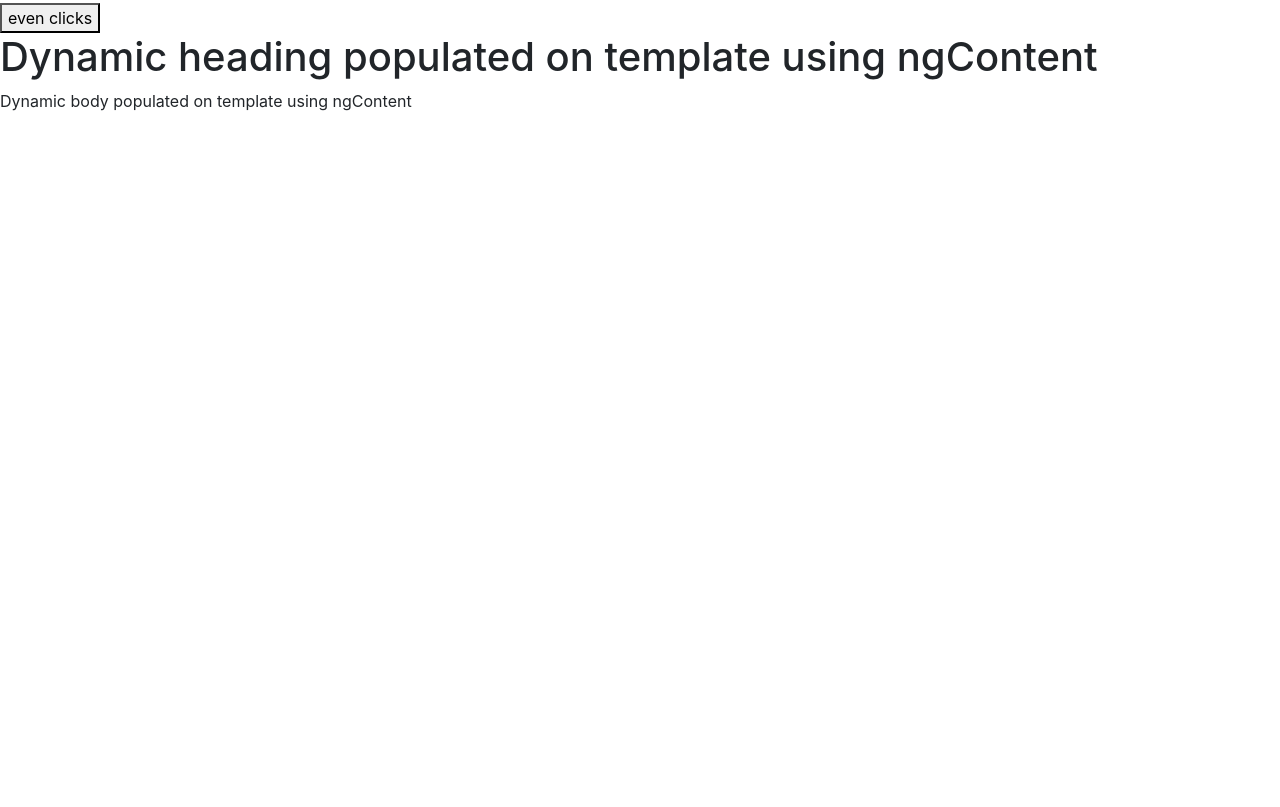
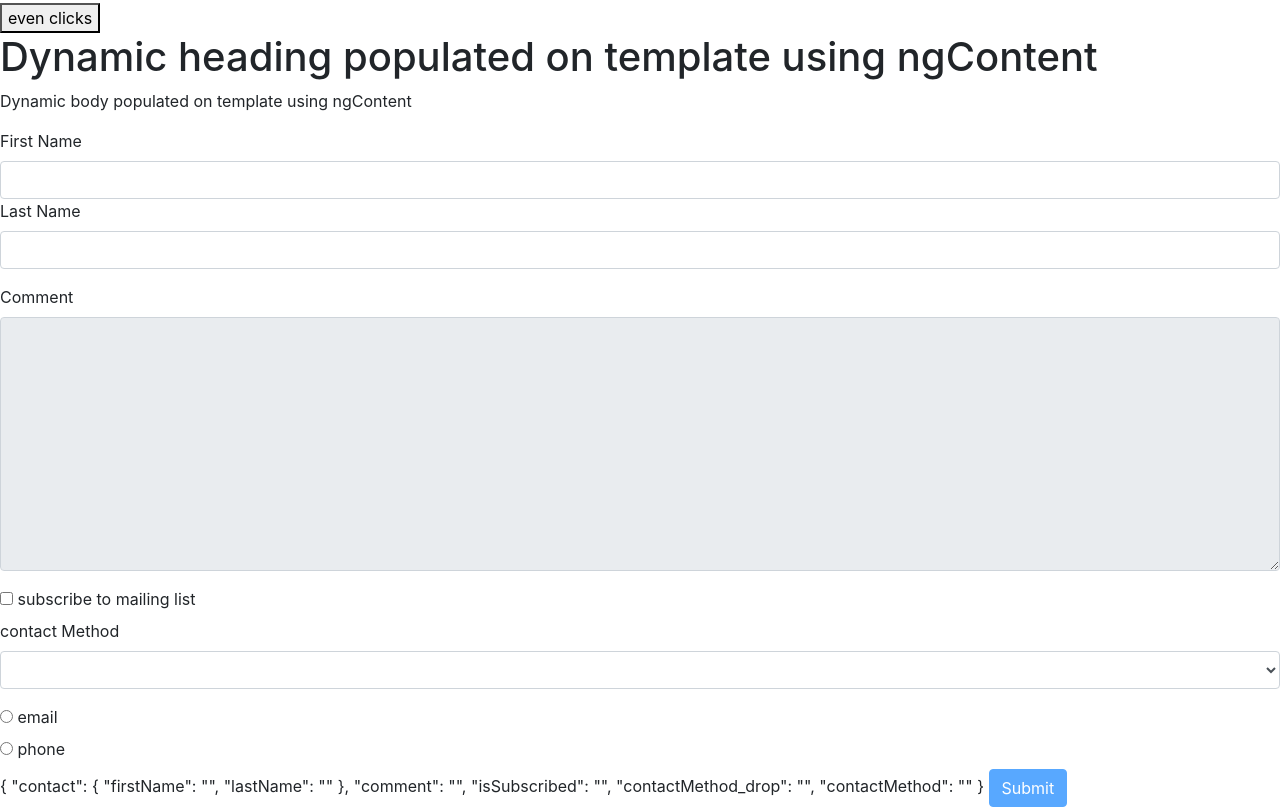
Before and after one commit to rishirahul/angularTutorial, an Angular app: page / in a window 1280 px wide. Shown: the part 382-1189 px from the top of the page. Before the commit the page ends 800 px from the top, so only its background shows below. Built offline with nearby package versions, Linux system fonts and the light colour scheme.

Commit message:
template driven form

```diff
--- a/src/app/app.component.html
+++ b/src/app/app.component.html
@@ -38,4 +38,6 @@
 <div class="bodyTemplate">
   <p> Dynamic body populated on template using ngContent </p>
 </div></app-ngcontent>
+
+<app-template-driven-form></app-template-driven-form>
 <router-outlet></router-outlet>
--- a/src/app/app.module.ts
+++ b/src/app/app.module.ts
@@ -6,12 +6,14 @@ import { AppRoutingModule } from './app-routing.module';
 import { AppComponent } from './app.component';
 import { IopropertyComponent } from './ioproperty/ioproperty.component';
 import { NgcontentComponent } from './ngcontent/ngcontent.component';
+import { TemplateDrivenFormComponent } from './template-driven-form/template-driven-form.component';
 
 @NgModule({
   declarations: [
     AppComponent,
     IopropertyComponent,
-    NgcontentComponent
+    NgcontentComponent,
+    TemplateDrivenFormComponent
   ],
   imports: [
     BrowserModule,
--- /dev/null
+++ b/src/app/template-driven-form/template-driven-form.component.html
@@ -0,0 +1,51 @@
+<form #f="ngForm">
+  <div class="form-group">
+    <div ngModelGroup="contact" #Contact="ngModelGroup">
+      <div *ngIf="Contact.touched && !Contact.valid" class="alert alert-danger"> invalid contact</div>
+      <label for="firstName">First Name</label>
+      <input required minlength="3" maxlength="15" pattern="" ngModel name="firstName" #first_Name="ngModel" id="firstName" type="text" class="form-control">
+      <div class="alert alert-danger" *ngIf="first_Name.touched && !first_Name.valid">
+        <div *ngIf="first_Name.errors.required"> first name is required </div>
+        <div *ngIf="first_Name.errors.minlength"> min length should be {{first_Name.errors.minlength.requiredLength}} </div>
+        <div *ngIf="first_Name.errors.maxlength"> min length should be {{first_Name.errors.maxlength.requiredLength}} </div>
+        <div *ngIf="first_Name.errors.pattern"> wrong pattern </div>
+      </div>
+
+      <label for="lastName">Last Name</label>
+      <input required minlength="3" maxlength="15" pattern="" ngModel name="lastName" #last_Name="ngModel" id="lastName" type="text" class="form-control">
+      <div class="alert alert-danger" *ngIf="last_Name.touched && !last_Name.valid">
+        <div *ngIf="last_Name.errors.required"> first name is required </div>
+        <div *ngIf="last_Name.errors.minlength"> min length should be {{last_Name.errors.minlength.requiredLength}} </div>
+        <div *ngIf="last_Name.errors.maxlength"> min length should be {{last_Name.errors.maxlength.requiredLength}} </div>
+        <div *ngIf="last_Name.errors.pattern"> wrong pattern </div>
+      </div>
+
+    </div>
+
+
+  </div>
+  <div class="form-group">
+    <label for="comment">Comment</label>
+    <textarea ngModel name="comment" id="comment" cols="30" rows="10" class="form-control" [readonly]="!Contact.valid"></textarea>
+  </div>
+
+  <div class="checkbox">
+    <label for="">
+      <input type="checkbox" ngModel name="isSubscribed"> subscribe to mailing list
+    </label>
+  </div>
+
+  <div class="form-group">
+    <label for="contactMethodDrop"> contact Method</label>
+    <select ngModel name="contactMethod_drop" id="contactMethodDrop" class="form-control" >
+        <option *ngFor="let method of contactMethods" [value]="method.id">{{ method.name }}</option>
+    </select>
+  </div>
+
+  <div *ngFor="let method of contactMethods" class="radio">
+    <label>
+      <input ngModel name="contactMethod" [value]="method.id" type="radio"> {{method.name}} </label>
+    </div>
+  {{f.value | json}}
+  <button class="btn btn-primary" [disabled]="!f.valid">Submit</button>
+</form>
--- /dev/null
+++ b/src/app/template-driven-form/template-driven-form.component.scss
@@ -0,0 +1,3 @@
+.form-control.ng-touched.ng-invalid {
+  border: 2px solid red;
+}
--- /dev/null
+++ b/src/app/template-driven-form/template-driven-form.component.ts
@@ -0,0 +1,18 @@
+import { Component, OnInit } from '@angular/core';
+
+@Component({
+  selector: 'app-template-driven-form',
+  templateUrl: './template-driven-form.component.html',
+  styleUrls: ['./template-driven-form.component.scss']
+})
+export class TemplateDrivenFormComponent implements OnInit {
+  contactMethods = [
+    {id: 1, name: 'email'},
+    {id: 2, name: 'phone'}
+  ];
+  constructor() { }
+
+  ngOnInit() {
+  }
+
+}
```
Also changed, not shown: 1 other file (tests, documents, lock files or other folders).
